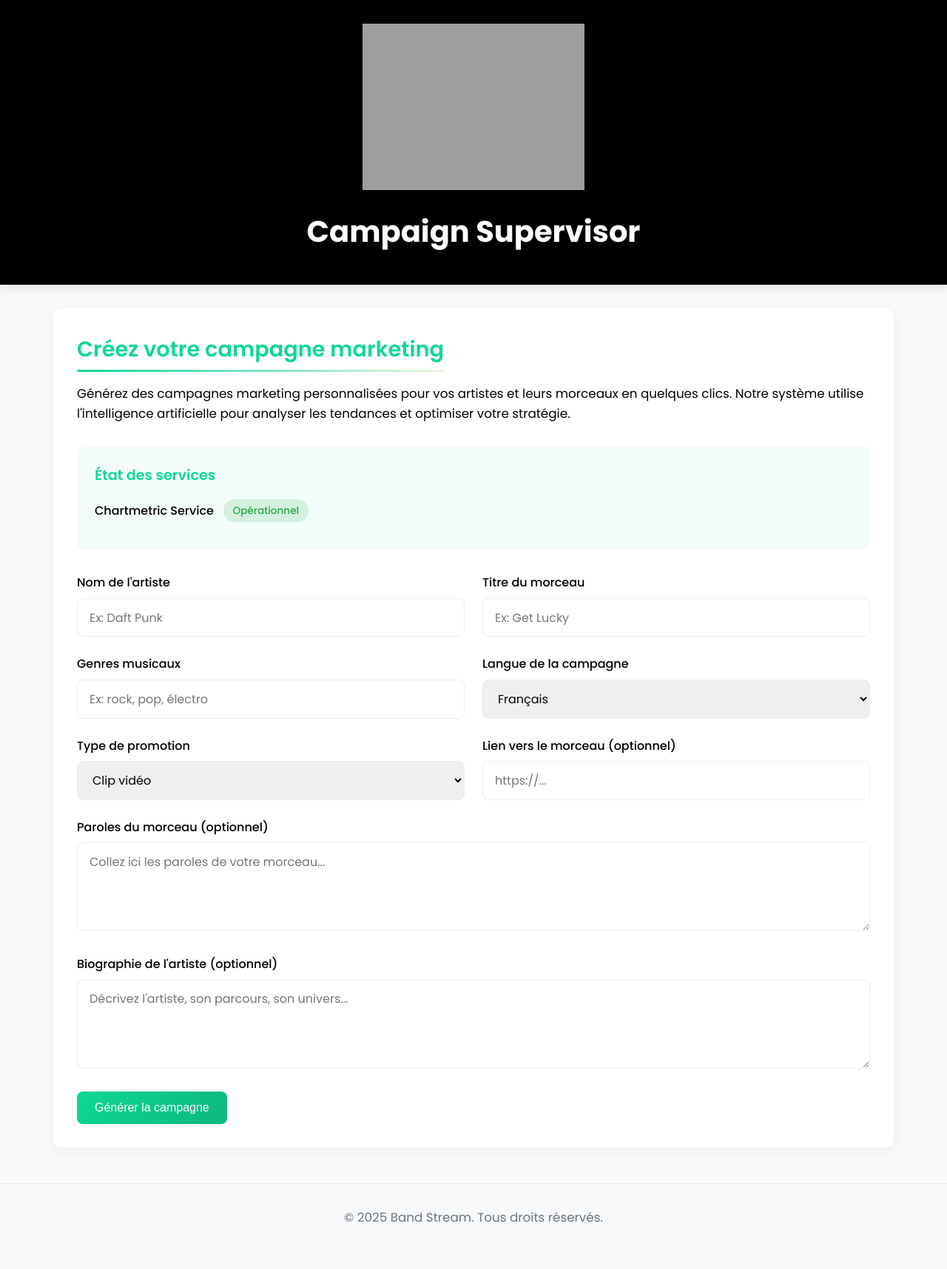
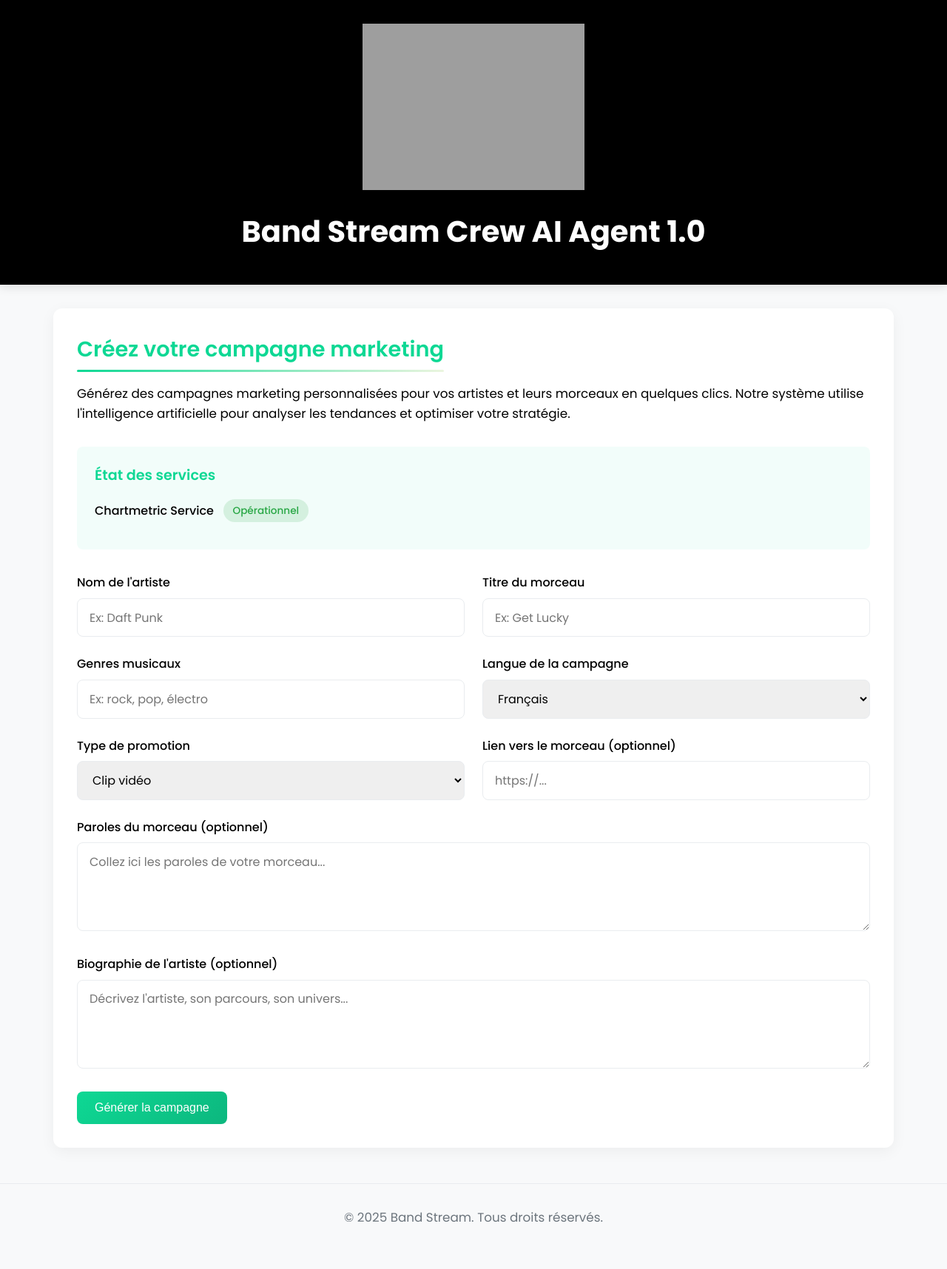
Before and after one commit to DenisAIagent/Bandstream-AiAgent, a Flask app: page / in a window 1280 px wide. Shown: the whole page at 74% size. Run offline with Flask 2, Linux system fonts and the light colour scheme; data that the repository does not hold is empty; grey boxes are pictures that could not be loaded.

Commit message:
Update index.html

```diff
--- a/campaign_supervisor/templates/index.html
+++ b/campaign_supervisor/templates/index.html
@@ -281,7 +281,7 @@
             <div class="logo">
                 <img src="https://i.postimg.cc/6Q3DWRJ3/Bandstream-logo-quadri-blanc.png" alt="Band Stream Logo">
             </div>
-            <h1>Campaign Supervisor</h1>
+            <h1>Band Stream Crew AI Agent 1.0</h1>
         </div>
     </header>
 
```
